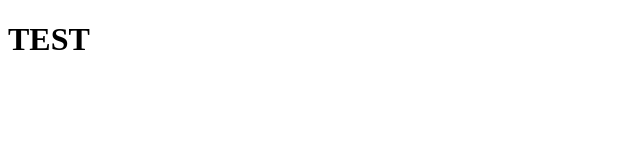
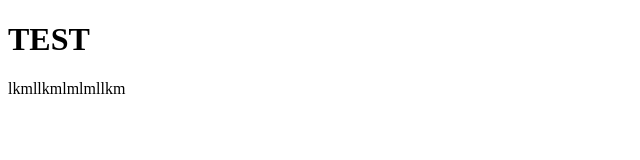
Before and after one commit to andfra-9/LinuxWindows, a plain HTML site: page index2.html in a window 1280 px wide. Shown: the whole page, without its empty margins (0-640 px from the left). Drawn offline with Linux system fonts and the light colour scheme.

Commit message:
added a paragraph

```diff
--- a/index2.html
+++ b/index2.html
@@ -4,5 +4,6 @@
 	</head>
 	<body>
 	<h1>TEST</h1>
+	<p>lkmllkmlmlmllkm</p>
 	</body>
 </html>
```
